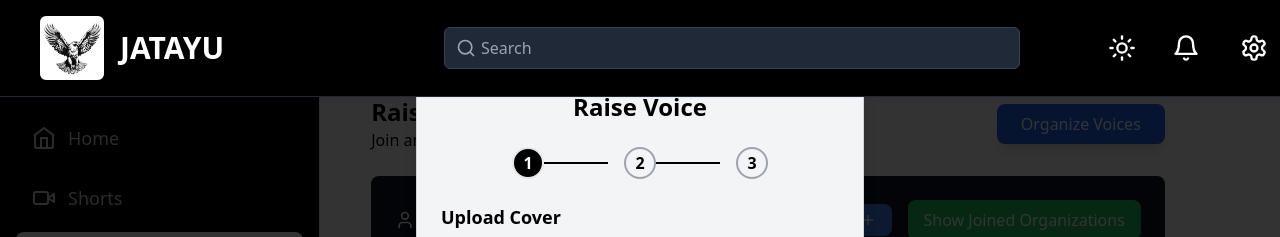
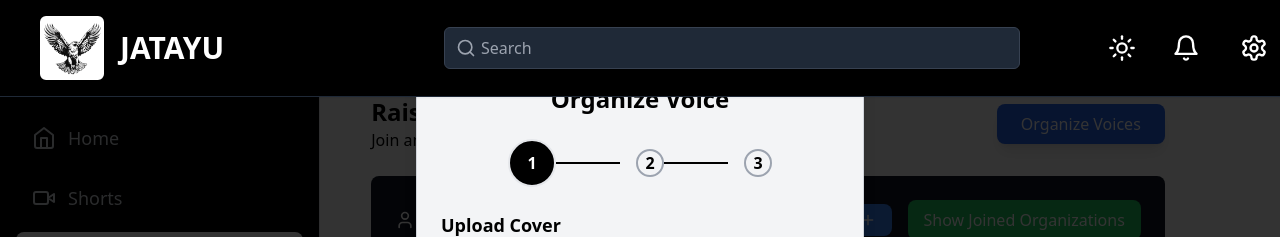
Before and after one commit to ShivanshupalINDIAN/PROTOTYPE-J, a React (Vite) app: page /home/protest in a window 1280 px wide. Both pictures are taken after a click on the button "Organize Voices". Shown: the top 237 px of the page. Built offline with nearby package versions, Linux system fonts and the light colour scheme.

Commit message:
changes in step size box by moving to next step

```diff
--- a/src/pages/ProtestPage.tsx
+++ b/src/pages/ProtestPage.tsx
@@ -240,17 +240,17 @@ export function ProtestPage() {
       <Dialog open={isOpen} onClose={() => setIsOpen(false)} className="fixed inset-0 flex items-center justify-center p-4">
         <div className="fixed inset-0 bg-black opacity-80"></div>
   <Dialog.Panel className="bg-gray-100 text-black max-w-md w-full p-6 border border-gray-300 shadow-lg relative">
-    <h2 className="text-center text-2xl font-bold mb-6">Raise Voice</h2>
+    <h2 className="text-center text-2xl font-bold mb-6">Organize Voice</h2>
 
     {/* Step Indicator (Removed Numbers) */}
     <div className="flex items-center justify-center mb-6">
       {[1, 2, 3].map((num, index) => (
-        <div key={num} className="flex items-center mx-2">
-          <div className={`w-8 h-8 flex items-center justify-center rounded-full border-2 font-bold ${step >= num ? 'bg-black text-white' : 'text-black border-gray-400'}`}>
-            {num}
-          </div>
-          {index !== 2 && <div className="w-16 h-0.5 bg-black"></div>}
+      <div key={num} className="flex items-center mx-2">
+        <div className={`flex items-center justify-center rounded-full border-2 font-bold ${step >= num ? 'bg-black text-white' : 'text-black border-gray-400'} ${step === num ? 'w-12 h-12' : 'w-7 h-7'}`}>
+        {num}
         </div>
+        {index !== 2 && <div className="w-16 h-0.5 bg-black"></div>}
+      </div>
       ))}
     </div>
 
@@ -273,7 +273,7 @@ export function ProtestPage() {
           className="w-full p-3 bg-white border border-black rounded-4xl font-medium focus:outline-none focus:ring-2 focus:ring-black"
         />
         <label className="block text-lg font-semibold mb-2">Target Audience</label>
-        <select className="w-full p-3 bg-white border border-gray-300 rounded-lg font-medium focus:outline-none focus:ring-2 focus:ring-blue-500">
+        <select className="w-full p-3 bg-white border border-gray-300 rounded-lg font-medium focus:outline-none focus:ring-2 focus:ring-black">
           <option>Students</option>
           <option>All Users</option>
           <option>Workers</option>
@@ -352,7 +352,7 @@ export function ProtestPage() {
         <label className="block text-lg font-semibold mb-2">Event Scheduling</label>
         <input
           type="date"
-          className="w-full p-3 bg-white border border-gray-300 rounded-lg font-medium focus:outline-none focus:ring-2 focus:ring-blue-500"
+          className="w-full p-3 bg-white border border-gray-300 rounded-lg font-medium focus:outline-none focus:ring-2 focus:ring-black"
         />
 
         <label className="block text-lg font-semibold mb-2">Poll</label>
@@ -363,7 +363,7 @@ export function ProtestPage() {
             value={option}
             onChange={(e) => updatePollOption(index, e.target.value)}
             placeholder={`Option ${index + 1}`}
-            className="w-full p-3 bg-white border border-gray-300 rounded-lg font-medium mb-2 focus:outline-none focus:ring-2 focus:ring-blue-500"
+            className="w-full p-3 bg-white border border-gray-300 rounded-lg font-medium mb-2 focus:outline-none focus:ring-2 focus:ring-black"
           />
         ))}
         <button
```
